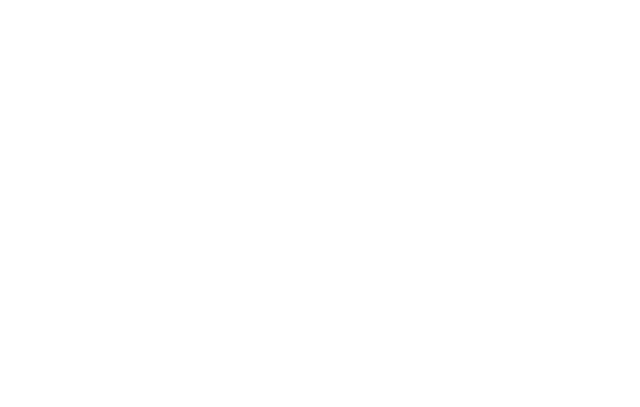
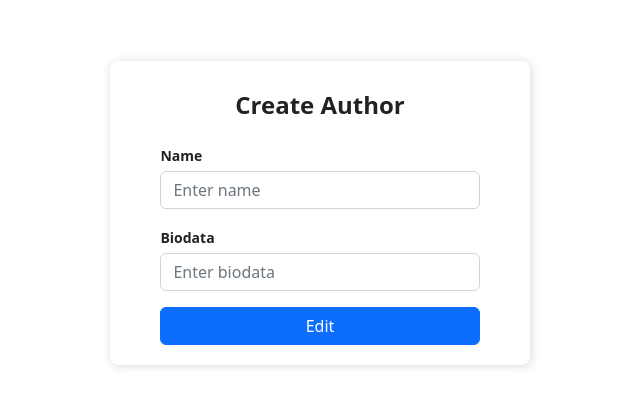
Before and after one commit to shubhamjain31/Django_With_GraphQL, a React (Create React App) app in the folder frontend/: page /edit-author/1 in a window 1280 px wide. Before the commit this address had no page. Shown: the part 187-594 px from the top of the page, without its empty margins (320-960 px from the left). Built offline with nearby package versions, Linux system fonts and the light colour scheme.

Commit message:
working on edit part of author

```diff
--- a/frontend/src/App.js
+++ b/frontend/src/App.js
@@ -21,6 +21,7 @@
                     <Route path="/login" element={<Login/>} />
                     <Route path="/register" element={<Register/>} />
                     <Route path="/create-author" element={<Author/>} />
+                    <Route path="/edit-author/:authorId" element={<Author/>} />
                     <Route path="authors" element={<Authors/>} />
                 </Routes>
                 <ToastContainer position="top-right" autoClose={2000} />
--- a/frontend/src/GraphQL/Queries.js
+++ b/frontend/src/GraphQL/Queries.js
@@ -9,3 +9,13 @@
     }
   }
 `;
+
+export const GET_AUTHOR = gql`
+    query author($authorId: String) {
+        author(authorId: $authorId) {
+          id
+          name
+          biodata
+        }
+      }
+    `;
--- a/frontend/src/pages/Author.js
+++ b/frontend/src/pages/Author.js
@@ -4,21 +4,30 @@
 import './Common.css';
 
 import {AUTHOR_MUTATION} from "../GraphQL/Mutations";
-import { useMutation } from "@apollo/client";
+import {GET_AUTHOR} from "../GraphQL/Queries";
+import { useMutation, useQuery } from "@apollo/client";
 import { toast } from 'react-toastify';
+import {useParams} from 'react-router-dom';
 
 export default function Author(props) {
-    useDocumentTitle('Create Author');
+   const params = useParams();
+   const _id = params.authorId;
+   const isAddMode = !_id;
+   console.log(_id)
+
+    useDocumentTitle('Create Author')
 
     const initailvariable = {name:"", biodata:""}
     const [user, createUser] = useState(initailvariable)
+
+    // const { loading, error, data } = useQuery(GET_AUTHOR, { variables: { authorId:_id }});
 
     const  handleData =(event)=>{
         const {name, value} = event.target
         createUser({...user, [name]:value})
     }
 
-   const [addAuthor, {error}] = useMutation(AUTHOR_MUTATION,{
+   const [addAuthor] = useMutation(AUTHOR_MUTATION,{
       onCompleted: (data) => {
         toast('Author Added!',{type: toast.TYPE.SUCCESS});
       },
@@ -37,6 +46,12 @@
      event.target.reset();
    }
 
+  //  if (loading) {
+  //     return <div>Loading...</div>
+  //   }
+  //   if (error) {
+  //       return <div>Error! {error.message}</div>
+  //   }
 
   return (
     <div className="Auth-form-container">
@@ -51,6 +66,7 @@
               placeholder="Enter name"
               name="name"
               onChange={handleData}
+              // value={data['author'].name}
             />
           </div>
           <div className="form-group mt-3">
@@ -61,11 +77,12 @@
               placeholder="Enter biodata"
               name="biodata"
               onChange={handleData}
+              // value={data['author'].biodata}
             />
           </div>
           <div className="d-grid gap-2 mt-3">
             <button type="submit" className="btn btn-primary">
-              Add
+            {isAddMode ? 'Add' : 'Edit'}
             </button>
           </div>
 
--- a/frontend/src/pages/Authors.js
+++ b/frontend/src/pages/Authors.js
@@ -37,7 +37,7 @@
             {
                 data.allAuthors?.map((alldata, index) => {
                   return <tr key={alldata.id}><td>{index+1}</td><td>{alldata?.name}</td><td>{alldata?.biodata }</td><td>
-                    <button className="btn btn-success btn-sm px-3">Edit</button><button className="btn btn-danger my-2 btn-sm">Delete</button></td></tr>
+                    <a href={`/edit-author/${alldata.id}`} className="btn btn-success btn-sm px-3">Edit</a><button className="btn btn-danger my-2 btn-sm">Delete</button></td></tr>
             })
             }
             </tbody>
```
Also changed, not shown: 1 other file (tests, documents, lock files or other folders).
